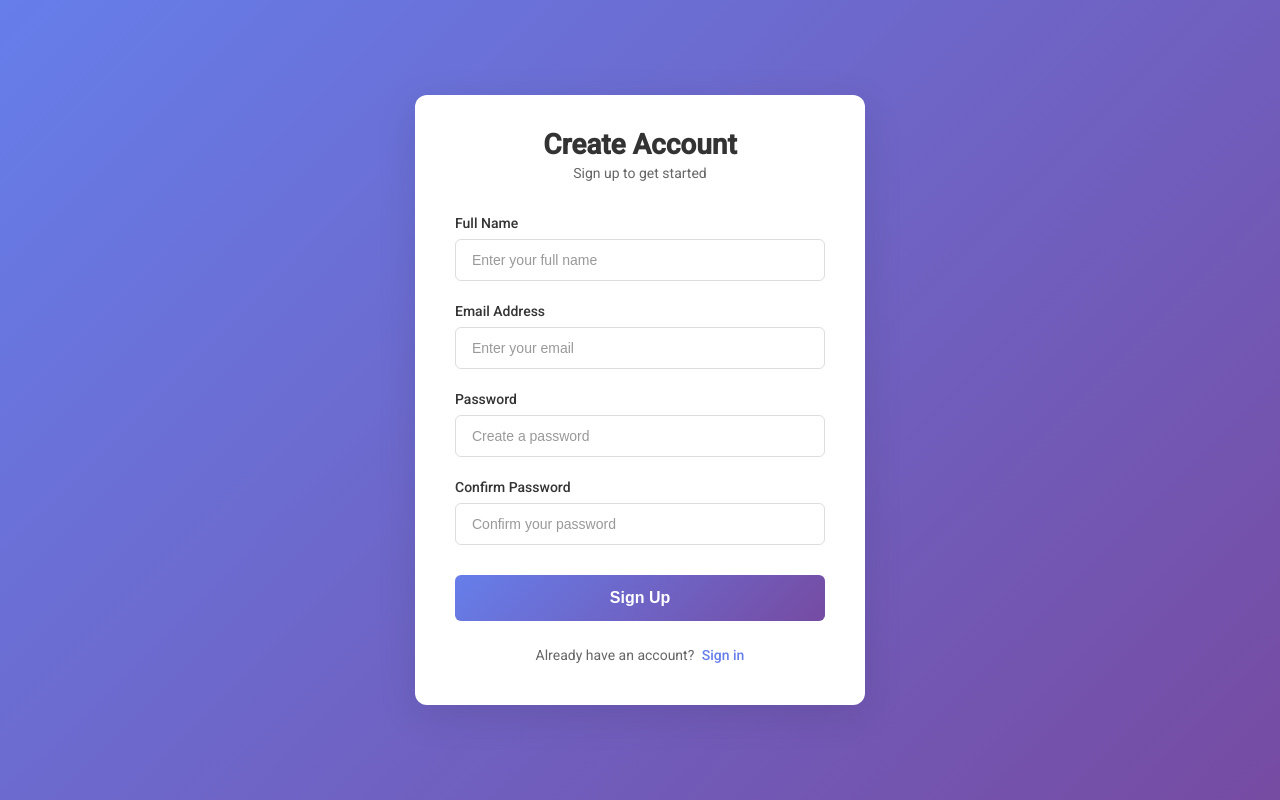
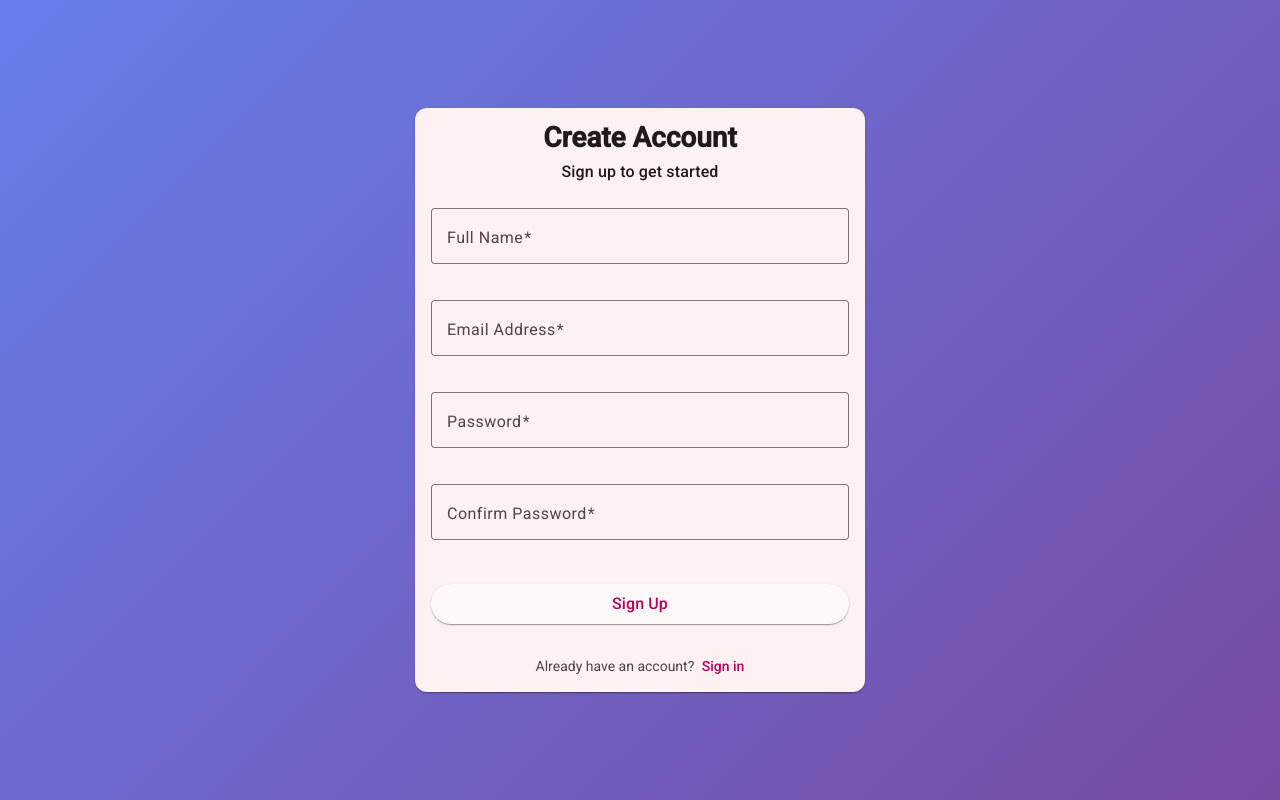
Before and after one commit to geosar23/Secret-project, an Angular app in the folder client/: page /register in a window 1280 px wide. Built offline with nearby package versions, Linux system fonts and the light colour scheme.

Commit message:
feat: update registration form to use Angular Material components and improve styling

```diff
--- a/client/src/app/features/auth/register/register.component.html
+++ b/client/src/app/features/auth/register/register.component.html
@@ -1,98 +1,98 @@
 <div class="register-container">
-    <div class="register-card">
-        <h1>Create Account</h1>
-        <p class="subtitle">Sign up to get started</p>
+    <mat-card class="register-card">
+        <mat-card-header>
+            <mat-card-title>Create Account</mat-card-title>
+            <mat-card-subtitle>Sign up to get started</mat-card-subtitle>
+        </mat-card-header>
 
+        <mat-card-content>
             @if (errorMessage) {
-            <div class="error-alert">
+                <mat-error class="error-alert">
                     {{ errorMessage }}
-            </div>
+                </mat-error>
             }
 
             <form [formGroup]="registerForm" (ngSubmit)="onSubmit()">
-            <div class="form-group">
-                <label for="name">Full Name</label>
+                <mat-form-field appearance="outline" class="full-width">
+                    <mat-label>Full Name</mat-label>
                     <input
+                        matInput
                         type="text"
-                    id="name"
                         formControlName="name"
                         placeholder="Enter your full name"
-                    [class.invalid]="
-                        registerForm.get('name')?.invalid && registerForm.get('name')?.touched
-                    "
                     />
                     @if (registerForm.get("name")?.invalid && registerForm.get("name")?.touched) {
-                    <span class="error-message">{{ getErrorMessage("name") }}</span>
+                        <mat-error>{{ getErrorMessage("name") }}</mat-error>
                     }
-            </div>
+                </mat-form-field>
 
-            <div class="form-group">
-                <label for="email">Email Address</label>
+                <mat-form-field appearance="outline" class="full-width">
+                    <mat-label>Email Address</mat-label>
                     <input
+                        matInput
                         type="email"
-                    id="email"
                         formControlName="email"
                         placeholder="Enter your email"
-                    [class.invalid]="
-                        registerForm.get('email')?.invalid && registerForm.get('email')?.touched
-                    "
                     />
                     @if (registerForm.get("email")?.invalid && registerForm.get("email")?.touched) {
-                    <span class="error-message">{{ getErrorMessage("email") }}</span>
+                        <mat-error>{{ getErrorMessage("email") }}</mat-error>
                     }
-            </div>
+                </mat-form-field>
 
-            <div class="form-group">
-                <label for="password">Password</label>
+                <mat-form-field appearance="outline" class="full-width">
+                    <mat-label>Password</mat-label>
                     <input
+                        matInput
                         type="password"
-                    id="password"
                         formControlName="password"
                         placeholder="Create a password"
-                    [class.invalid]="
-                        registerForm.get('password')?.invalid &&
-                        registerForm.get('password')?.touched
-                    "
                     />
                     @if (
-                    registerForm.get("password")?.invalid && registerForm.get("password")?.touched
+                        registerForm.get("password")?.invalid &&
+                        registerForm.get("password")?.touched
                     ) {
-                    <span class="error-message">{{ getErrorMessage("password") }}</span>
+                        <mat-error>{{ getErrorMessage("password") }}</mat-error>
                     }
-            </div>
+                </mat-form-field>
 
-            <div class="form-group">
-                <label for="confirmPassword">Confirm Password</label>
+                <mat-form-field appearance="outline" class="full-width">
+                    <mat-label>Confirm Password</mat-label>
                     <input
+                        matInput
                         type="password"
-                    id="confirmPassword"
                         formControlName="confirmPassword"
                         placeholder="Confirm your password"
-                    [class.invalid]="
-                        registerForm.get('confirmPassword')?.invalid &&
-                        registerForm.get('confirmPassword')?.touched
-                    "
                     />
                     @if (
                         registerForm.get("confirmPassword")?.invalid &&
                         registerForm.get("confirmPassword")?.touched
                     ) {
-                    <span class="error-message">{{ getErrorMessage("confirmPassword") }}</span>
+                        <mat-error>{{ getErrorMessage("confirmPassword") }}</mat-error>
                     }
-            </div>
+                </mat-form-field>
 
-            <button type="submit" class="btn-primary" [disabled]="isLoading">
+                <button
+                    mat-raised-button
+                    color="primary"
+                    type="submit"
+                    [disabled]="isLoading"
+                    class="full-width submit-button"
+                >
                     @if (isLoading) {
+                        <mat-spinner diameter="20"></mat-spinner>
                         <span>Creating Account...</span>
                     } @else {
                         <span>Sign Up</span>
                     }
                 </button>
             </form>
+        </mat-card-content>
 
-        <div class="footer-text">
+        <mat-card-footer>
+            <p class="footer-text">
                 Already have an account?
                 <a routerLink="/login">Sign in</a>
+            </p>
+        </mat-card-footer>
+    </mat-card>
 </div>
-    </div>
-</div>
--- a/client/src/app/features/auth/register/register.component.scss
+++ b/client/src/app/features/auth/register/register.component.scss
@@ -8,117 +8,69 @@
 }
 
 .register-card {
-    background: white;
-    padding: 40px;
-    border-radius: 12px;
-    box-shadow: 0 10px 40px rgba(0, 0, 0, 0.1);
     width: 100%;
     max-width: 450px;
 
-    h1 {
-        margin: 0 0 8px 0;
-        font-size: 28px;
-        color: #333;
+    mat-card-header {
+        display: flex;
+        flex-direction: column;
+        align-items: center;
         text-align: center;
+        margin-bottom: 1.5rem;
+
+        mat-card-title {
+            font-size: 1.75rem;
+            font-weight: 600;
+            margin-bottom: 0.5rem;
+        }
     }
 
-    .subtitle {
-        margin: 0 0 30px 0;
-        color: #666;
-        text-align: center;
-        font-size: 14px;
+    mat-card-content {
+        form {
+            display: flex;
+            flex-direction: column;
+            gap: 1rem;
+        }
+    }
+
+    mat-card-footer {
+        padding: 1rem 0 0 0;
+    }
+}
+
+.full-width {
+    width: 100%;
+}
+
+.submit-button {
+    margin-top: 0.5rem;
+    padding: 0.75rem 0;
+    font-size: 1rem;
+    font-weight: 500;
+
+    mat-spinner {
+        display: inline-block;
+        margin-right: 0.5rem;
     }
 }
 
 .error-alert {
-    background-color: #fee;
-    color: #c33;
-    padding: 12px 16px;
-    border-radius: 6px;
-    margin-bottom: 20px;
-    font-size: 14px;
-    border-left: 4px solid #c33;
-}
-
-form {
-    display: flex;
-    flex-direction: column;
-    gap: 20px;
-}
-
-.form-group {
-    display: flex;
-    flex-direction: column;
-    gap: 6px;
-
-    label {
-        font-size: 14px;
-        font-weight: 500;
-        color: #333;
-    }
-
-    input {
-        padding: 12px 16px;
-        border: 1px solid #ddd;
-        border-radius: 6px;
-        font-size: 14px;
-        transition: all 0.2s;
-
-        &:focus {
-            outline: none;
-            border-color: #667eea;
-            box-shadow: 0 0 0 3px rgba(102, 126, 234, 0.1);
-        }
-
-        &.invalid {
-            border-color: #c33;
-        }
-
-        &::placeholder {
-            color: #999;
-        }
-    }
-
-    .error-message {
-        color: #c33;
-        font-size: 12px;
-        margin-top: -2px;
-    }
-}
-
-.btn-primary {
-    padding: 14px;
-    background: linear-gradient(135deg, #667eea 0%, #764ba2 100%);
-    color: white;
-    border: none;
-    border-radius: 6px;
-    font-size: 16px;
-    font-weight: 600;
-    cursor: pointer;
-    transition:
-        transform 0.2s,
-        box-shadow 0.2s;
-    margin-top: 10px;
-
-    &:hover:not(:disabled) {
-        transform: translateY(-1px);
-        box-shadow: 0 4px 12px rgba(102, 126, 234, 0.4);
-    }
-
-    &:disabled {
-        opacity: 0.6;
-        cursor: not-allowed;
-    }
+    display: block;
+    padding: 0.75rem;
+    margin-bottom: 1rem;
+    background-color: #ffebee;
+    border-radius: 4px;
+    color: #c62828;
 }
 
 .footer-text {
     text-align: center;
-    margin-top: 24px;
-    color: #666;
-    font-size: 14px;
+    margin: 0;
+    padding: 1rem;
+    color: var(--mat-sys-on-surface-variant);
 
     a {
-        color: #667eea;
+        color: var(--mat-sys-primary);
         text-decoration: none;
         font-weight: 500;
         margin-left: 4px;
```
Also changed, not shown: client/src/app/features/auth/register/register.component.ts (+14 -1 lines). Lines whose indentation alone changed are shown as unchanged.
